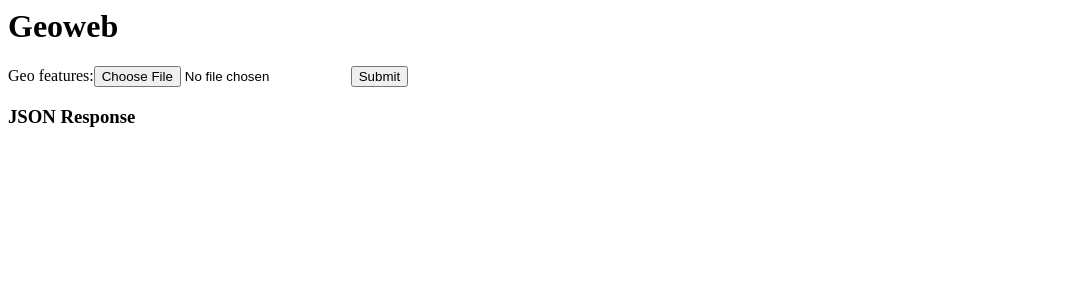
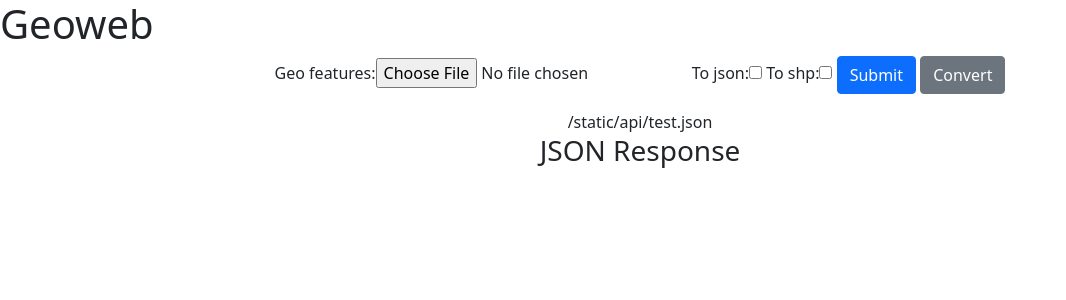
Before and after one commit to Bayoslav/Geoweb, a Django app: page / in a window 1280 px wide. Shown: the top 300 px of the page, without its empty margins (0-1066 px from the left). Run offline with Django 3.2, Linux system fonts and the light colour scheme; some libraries are stand-ins or nearby versions.

Commit message:
Add JSON type conversion

```diff
--- a/api/urls.py
+++ b/api/urls.py
@@ -1,6 +1,9 @@
+from django.conf import settings
 from django.urls import include, path
-from api.views import GenerateReportView
+from api.views import GenerateReportView, ConvertFileView
+from django.conf.urls.static import static
 
 urlpatterns = [
-    path('generate-report', GenerateReportView.as_view(), name="generate-report")
-]
+    path('generate-report', GenerateReportView.as_view(), name="generate-report"),
+    path('convert-file', ConvertFileView.as_view(), name="convert-file")
+] + static(settings.STATIC_URL, document_root=settings.STATIC_ROOT)
--- a/geoweb/forms.py
+++ b/geoweb/forms.py
@@ -2,3 +2,5 @@ from django import forms
 
 class GeoFeatureFileForm(forms.Form):
     geo_features = forms.FileField()
+    to_json = forms.BooleanField(required=False)
+    to_shp = forms.BooleanField(required=False)
--- a/geoweb/templates/index.html
+++ b/geoweb/templates/index.html
@@ -2,33 +2,59 @@
     <head>
         <h1> Geoweb </h1>
         <script src="https://code.jquery.com/jquery-2.1.4.min.js"></script>
+        <link href="https://cdn.jsdelivr.net/npm/bootstrap@5.0.0-beta3/dist/css/bootstrap.min.css" rel="stylesheet" integrity="sha384-eOJMYsd53ii+scO/bJGFsiCZc+5NDVN2yr8+0RDqr0Ql0h+rP48ckxlpbzKgwra6" crossorigin="anonymous">
     </head>
     <body>
+        <div class="container" style="text-align: center">
             <form actions="generate-report" method="post" id="generate-form">
                 {% csrf_token %}
                 {{ form }}
-            <input type="submit" value="Submit">
+                <input type="submit" value="Submit" class="btn btn-primary">
+                <input id="conversion" type="submit" value="Convert" class="btn btn-secondary">
             </form>
+            {% load static %}
+            {% static 'api/test.json' %}
             <h3>JSON Response</h3>
-        <p id="json-resp">
-
-        </p>
+            <div id="json-resp">
+                <a href="" id="link-url"></a>
+            </div>
+        </div>
     </body>
     <script>
+        var conversion = false;
+        $("#conversion").click(function () {
+            conversion = true;
+        })
+
         $('form').submit(function(e) {
             e.preventDefault();
             console.log($(this));
             var formData = new FormData(document.getElementById("generate-form"));
             $.ajax({
-                url: "{% url 'api:generate-report' %}",
+                url: conversion ? "{% url 'api:convert-file' %}" :"{% url 'api:generate-report' %}",
                 type: "POST",
                 data: formData,
                 cache: false,
                 contentType: false,
                 processData: false,
                 success: function(resp) {
+                    if(conversion) {
+                        conversion = false;
+                        $("#json-resp").html(`<a href=${resp.url}>Click here<\a>`);
+                        //$("#link-url").attr("href", resp.url);
+                        //$("#link-url").text("Click here");
+
+
+                    }
+                    else {
                         $("#json-resp").text(JSON.stringify(resp));
+                    }
                 },
+                error: function() {
+                    if(conversion) {
+                        conversion = false;
+                    }
+                }
             });
         });
     </script>
```
Also changed, not shown: api/views.py (+30 -0 lines), core/settings.py (+7 -0 lines), 1 other file. Lines whose indentation alone changed are shown as unchanged.
